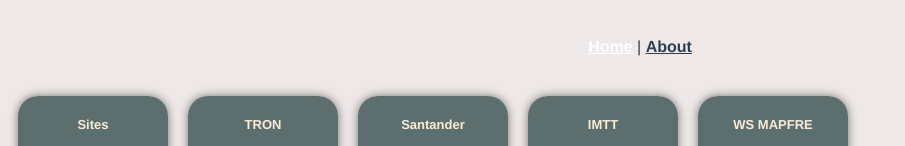
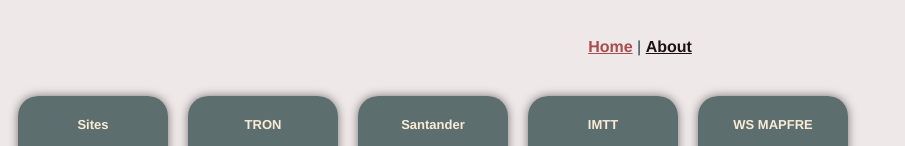
Before and after one commit to acaciobernardo/monitorizacao, a Vue app: page / in a window 1280 px wide. Shown: the top 146 px of the page, without its empty margins (0-905 px from the left). Built offline with nearby package versions, Linux system fonts and the light colour scheme.

Commit message:
outra cor

```diff
--- a/src/App.vue
+++ b/src/App.vue
@@ -25,10 +25,10 @@ nav {
 
 nav a {
   font-weight: bold;
-  color: #2c3e50;
+  color: rgb(30, 17, 17);
 }
 
 nav a.router-link-exact-active {
-  color: rgb(255, 255, 255);
+  color: #a94c4c;
 }
 </style>
```
